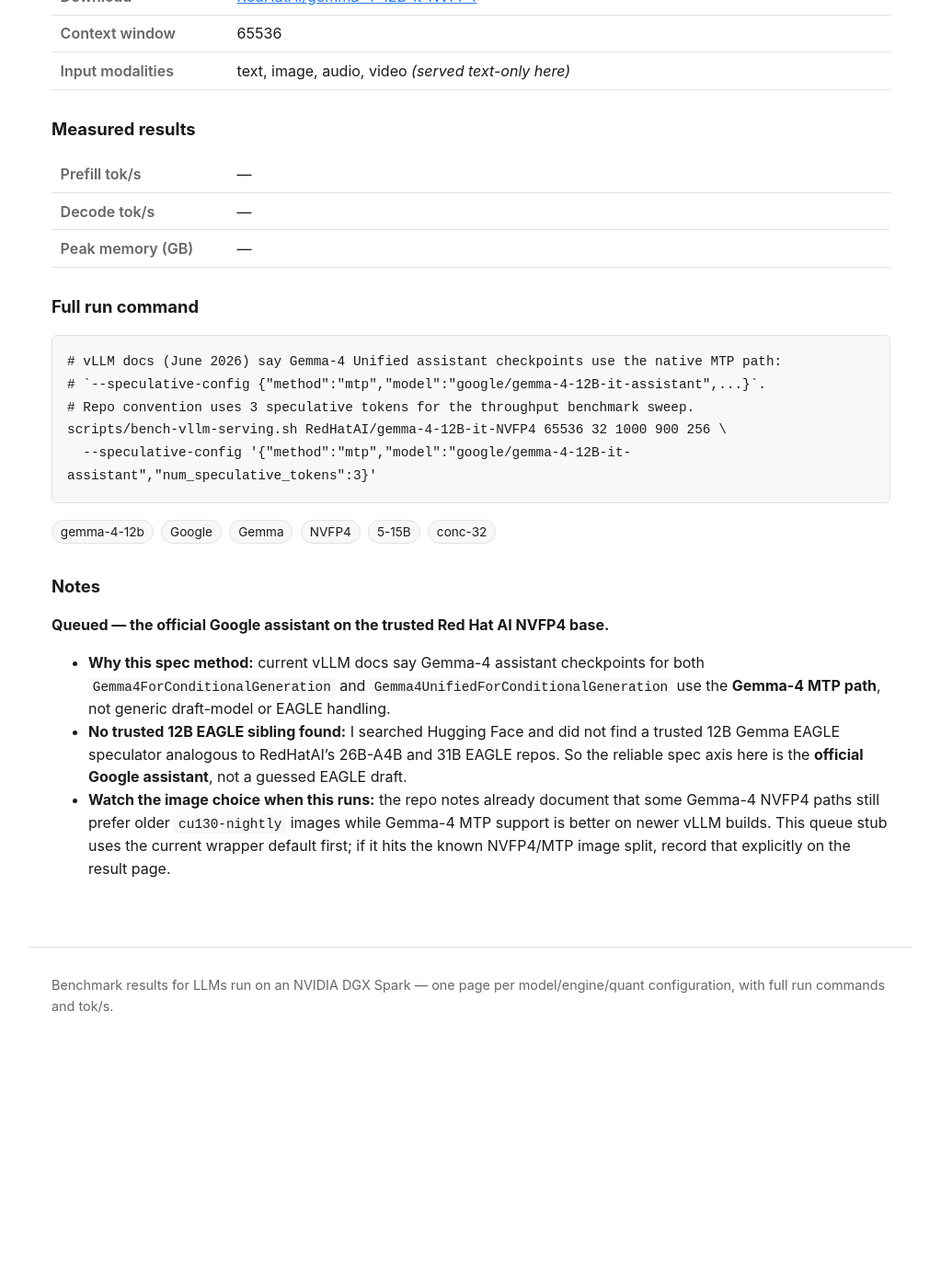
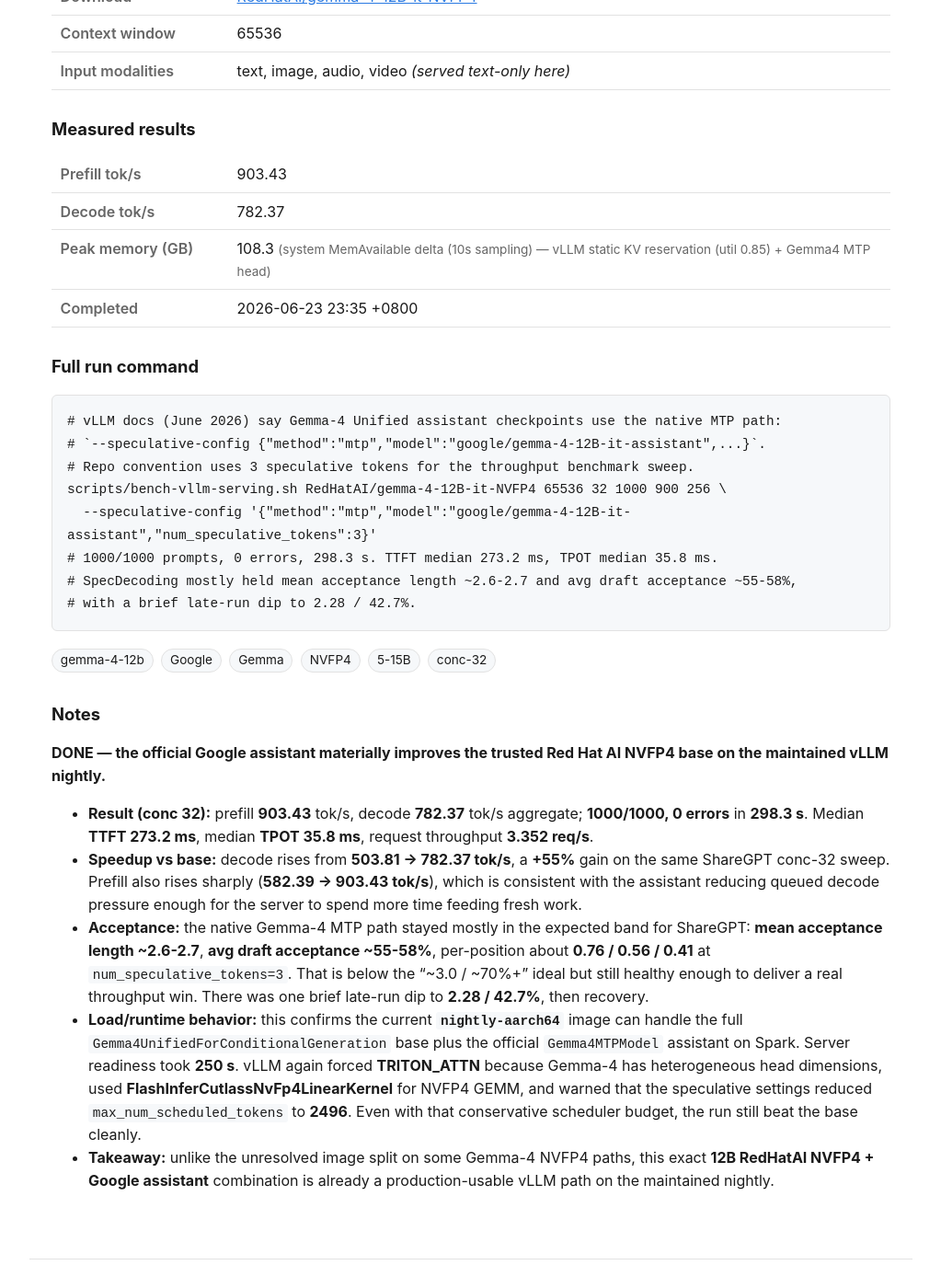
Before and after one commit to yjsoon/autobench, a Jekyll site: the page built from _configs/gemma-4-12b-it-redhatai-vllm-nvfp4-mtp.md, in a window 1280 px wide and 1400 px high, scrolled down 638 px. Shown: the whole window at 92% size, without its empty margins (128-1151 px from the left). Built offline with Jekyll 4.4.1, drawn with Linux system fonts in a browser that asks for light colours; before the commit the page ends 1805 px from its top, so only the background shows below that; some of the changed text lies outside the part shown.

Commit message:
Record Gemma 4 12B NVFP4 MTP benchmark

```diff
--- a/_configs/gemma-4-12b-it-redhatai-vllm-nvfp4-mtp.md
+++ b/_configs/gemma-4-12b-it-redhatai-vllm-nvfp4-mtp.md
@@ -15,24 +15,47 @@
 mm_served: false
 concurrency: 32
 tags: [gemma-4-12b, Google, Gemma, NVFP4, 5-15B, conc-32]
-status: pending
+status: done
+prefill_toks: 903.43
+decode_toks: 782.37
+mem_gb: 108.30
+mem_source: system MemAvailable delta (10s sampling) — vLLM static KV reservation (util 0.85) + Gemma4 MTP head
+spec_acceptance: 55-58% avg draft acceptance · mean acceptance length ~2.6-2.7 · per-position ~0.76/0.56/0.41 (num_speculative_tokens=3)
+measured_on: 2026-06-23
+completed_at: 2026-06-23 23:35 +0800
+engine_image: vllm/vllm-openai:nightly-aarch64@sha256:68e23ddd982ad5642e21354c2242a3a86d31a3ea83f5937e5c3867942dc6595b
 run_command: |
   # vLLM docs (June 2026) say Gemma-4 Unified assistant checkpoints use the native MTP path:
   # `--speculative-config {"method":"mtp","model":"google/gemma-4-12B-it-assistant",...}`.
   # Repo convention uses 3 speculative tokens for the throughput benchmark sweep.
   scripts/bench-vllm-serving.sh RedHatAI/gemma-4-12B-it-NVFP4 65536 32 1000 900 256 \
     --speculative-config '{"method":"mtp","model":"google/gemma-4-12B-it-assistant","num_speculative_tokens":3}'
+  # 1000/1000 prompts, 0 errors, 298.3 s. TTFT median 273.2 ms, TPOT median 35.8 ms.
+  # SpecDecoding mostly held mean acceptance length ~2.6-2.7 and avg draft acceptance ~55-58%,
+  # with a brief late-run dip to 2.28 / 42.7%.
 ---
 
-**Queued — the official Google assistant on the trusted Red Hat AI NVFP4 base.**
+**DONE — the official Google assistant materially improves the trusted Red Hat AI NVFP4 base on the
+maintained vLLM nightly.**
 
-- **Why this spec method:** current vLLM docs say Gemma-4 assistant checkpoints for both
-  `Gemma4ForConditionalGeneration` and `Gemma4UnifiedForConditionalGeneration` use the **Gemma-4 MTP
-  path**, not generic draft-model or EAGLE handling.
-- **No trusted 12B EAGLE sibling found:** I searched Hugging Face and did not find a trusted
-  12B Gemma EAGLE speculator analogous to RedHatAI's 26B-A4B and 31B EAGLE repos. So the reliable
-  spec axis here is the **official Google assistant**, not a guessed EAGLE draft.
-- **Watch the image choice when this runs:** the repo notes already document that some Gemma-4 NVFP4
-  paths still prefer older `cu130-nightly` images while Gemma-4 MTP support is better on newer vLLM
-  builds. This queue stub uses the current wrapper default first; if it hits the known NVFP4/MTP image
-  split, record that explicitly on the result page.
+- **Result (conc 32):** prefill **903.43** tok/s, decode **782.37** tok/s aggregate; **1000/1000, 0
+  errors** in **298.3 s**. Median **TTFT 273.2 ms**, median **TPOT 35.8 ms**, request throughput
+  **3.352 req/s**.
+- **Speedup vs base:** decode rises from **503.81 -> 782.37 tok/s**, a **+55%** gain on the same
+  ShareGPT conc-32 sweep. Prefill also rises sharply (**582.39 -> 903.43 tok/s**), which is consistent
+  with the assistant reducing queued decode pressure enough for the server to spend more time feeding
+  fresh work.
+- **Acceptance:** the native Gemma-4 MTP path stayed mostly in the expected band for ShareGPT:
+  **mean acceptance length ~2.6-2.7**, **avg draft acceptance ~55-58%**, per-position about
+  **0.76 / 0.56 / 0.41** at `num_speculative_tokens=3`. That is below the "~3.0 / ~70%+" ideal but
+  still healthy enough to deliver a real throughput win. There was one brief late-run dip to
+  **2.28 / 42.7%**, then recovery.
+- **Load/runtime behavior:** this confirms the current **`nightly-aarch64`** image can handle the full
+  `Gemma4UnifiedForConditionalGeneration` base plus the official `Gemma4MTPModel` assistant on Spark.
+  Server readiness took **250 s**. vLLM again forced **TRITON_ATTN** because Gemma-4 has heterogeneous
+  head dimensions, used **FlashInferCutlassNvFp4LinearKernel** for NVFP4 GEMM, and warned that the
+  speculative settings reduced `max_num_scheduled_tokens` to **2496**. Even with that conservative
+  scheduler budget, the run still beat the base cleanly.
+- **Takeaway:** unlike the unresolved image split on some Gemma-4 NVFP4 paths, this exact **12B
+  RedHatAI NVFP4 + Google assistant** combination is already a production-usable vLLM path on the
+  maintained nightly.
```
